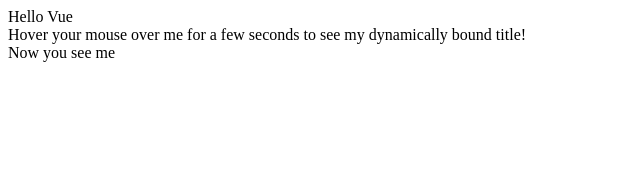
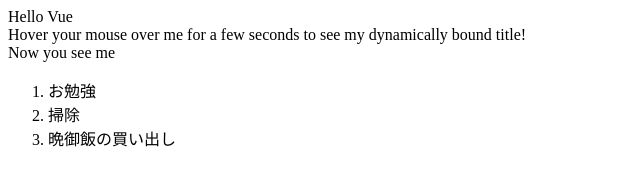
Before and after one commit to kogamitsuhiro/Vue.js, a plain HTML site: page index.html in a window 1280 px wide. Shown: the whole page, without its empty margins (0-640 px from the left). Drawn offline with nearby package versions, Linux system fonts and the light colour scheme.

Commit message:
forループ

```diff
--- a/index.html
+++ b/index.html
@@ -21,6 +21,14 @@
     <span v-if="seen">Now you see me</span>
   </div>
 
+  <div id="app-4">
+    <ol>
+      <li v-for="todo in todos">
+        {{ todo.text}}
+      </li>
+    </ol>
+  </div>
+
 
 
   <script src="https://cdn.jsdelivr.net/npm/vue/dist/vue.js"></script>
--- a/index.js
+++ b/index.js
@@ -18,3 +18,14 @@ var app3 = new Vue({
     seen: true
   }
 })
+
+var app4 = new Vue({
+  el: '#app-4',
+  data: {
+    todos: [
+      { text: 'お勉強' },
+      { text: '掃除' },
+      { text: '晩御飯の買い出し' }
+    ]
+  }
+})
```
